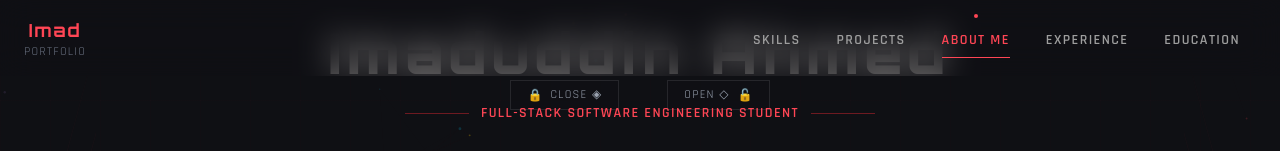
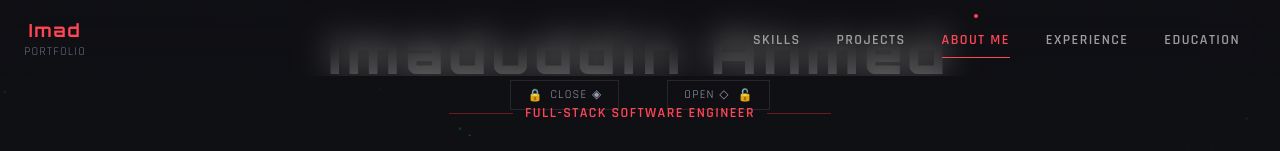
Before and after one commit to ImadCreates/my-portfolio, a React (Vite) app: page / in a window 1280 px wide. Shown: the top 151 px of the page. Built offline with nearby package versions, Linux system fonts and the light colour scheme.

Commit message:
Change about title to Full-Stack Software Engineer

```diff
--- a/src/data/portfolioData.js
+++ b/src/data/portfolioData.js
@@ -1,6 +1,6 @@
 export const personalInfo = {
   name: "Imaduddin Ahmed",
-  title: "Full-Stack Software Engineering Student",
+  title: "Full-Stack Software Engineer",
   tagline: "Engineer by passion, builder by nature.",
   bio: `I'm a 4th-year Software Engineering student at York University and a Full-Stack Developer
   focused on building scalable, end-to-end solutions. I specialize in bridging high-performance
```
